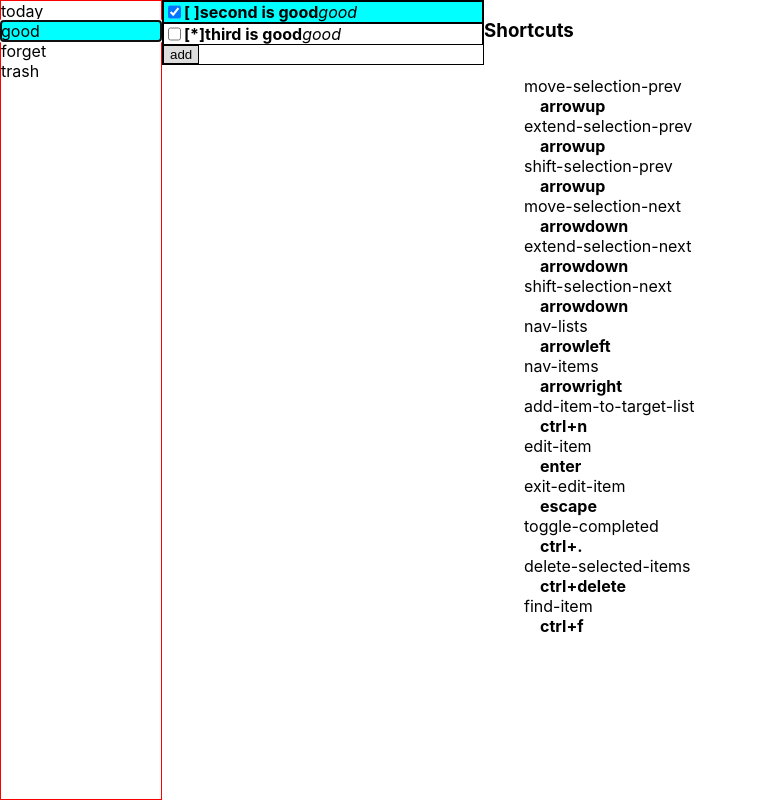
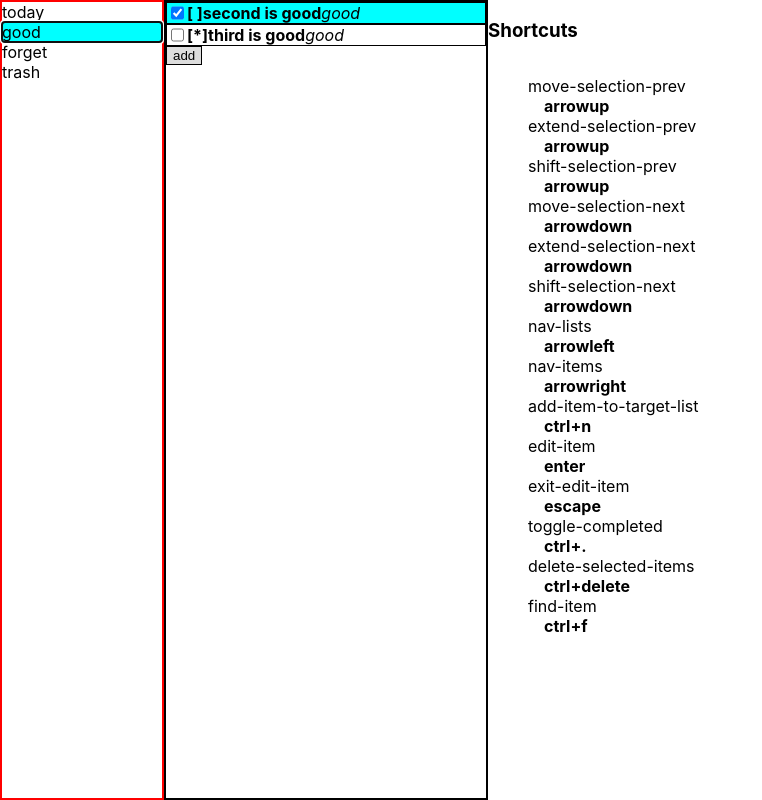
Before and after one commit to joshmarinacci/todomanager, a React (Create React App) app: page / in a window 1280 px wide. Shown: the whole page, without its empty margins (0-762 px from the left). Built offline with nearby package versions, Linux system fonts and the light colour scheme.

Commit message:
more nav fixes

```diff
--- a/src/App.css
+++ b/src/App.css
@@ -84,15 +84,17 @@ ul > li > ul > li {
   border: 1px solid black;
 }
 .todo-item:focus {
-  border: 0px solid red;
 }
 
 .project-item:focus {
   border: 0px solid red;
 }
 
+.list-view {
+  border: 2px solid black;
+}
 .list-view.focused {
-  border: 1px solid red;
+  border: 2px solid red;
 }
 
 .edit-panel {
--- a/src/App.js
+++ b/src/App.js
@@ -150,7 +150,9 @@ const ItemViewItem = ({item, setEditing, isSelected, setSelected, listFocused})=
     })
 
     useEffect(()=>{
-        if(listFocused && isSelected && hbox.current) hbox.current.focus()
+        if(listFocused && isSelected && hbox.current) {
+            hbox.current.focus()
+        }
     },[listFocused, isSelected])
     const cls = makeClassNames({
         'selected':isSelected,
@@ -194,26 +196,17 @@ function makeClassNames(map) {
     return classNames
 }
 
-const ItemsListView = ({project, focused}) => {
-    const [query,setQuery] = useState(()=>{
-        return storage.createQuery('items',(it)=>it.project === project.id)
-    })
+const ItemsListView = ({query, project, focused}) => {
     const [items] = useQuery(query)
     const [sel, setSel] = useState(items[0])
     useEffect(()=>{
+        console.log("project changed")
         if(items.length > 0) {
             setSel(items[0])
         } else {
             setSel(null)
         }
-    },[items])
-    useEffect(()=>{
-        if(project.special && project.title === 'today') {
-            setQuery(storage.createQuery('items',it=>it.today===true))
-            return
-        }
-        setQuery(storage.createQuery('items',it=>it.project===project.id))
-    },[project])
+    },[project,query,focused])
     const handlers = useActionScope('list',{
         'move-selection-prev':()=>{
             const index = items.indexOf(sel)
@@ -254,6 +247,17 @@ const ItemsListView = ({project, focused}) => {
 function App() {
     const [selectedProject,setSelectedProject] = useState(good)
     const [focusedList, setFocusedList] = useState("lists")
+    const [query,setQuery] = useState(()=>{
+        return storage.createQuery('items',(it)=>it.project === selectedProject.id)
+    })
+    const changeSelectedProject = (project) => {
+        setSelectedProject(project)
+        if(project.special && project.title === 'today') {
+            setQuery(storage.createQuery('items',it=>it.today===true))
+        } else {
+            setQuery(storage.createQuery('items',it=>it.project===project.id))
+        }
+    }
     const handlers = useActionScope('list',{
         'nav-items': () => setFocusedList("items"),
         'nav-lists': () => setFocusedList("lists"),
@@ -261,10 +265,8 @@ function App() {
     return <FillBox>
         <ActionContext.Provider value={AM}>
             <HBox className={'grow stretch'} onKeyDown={handlers.onKeyDown}>
-                <ProjectsListView selectedProject={selectedProject} setSelectedProject={setSelectedProject} focusedList={focusedList}/>
-                <VBox>
-                    <ItemsListView project={selectedProject} focused={focusedList}/>
-                </VBox>
+                <ProjectsListView selectedProject={selectedProject} setSelectedProject={changeSelectedProject} focusedList={focusedList}/>
+                <ItemsListView query={query} project={selectedProject} focused={focusedList}/>
                 <VBox>
                     <h3>Shortcuts</h3>
                     <ShortcutsPanel/>
```
